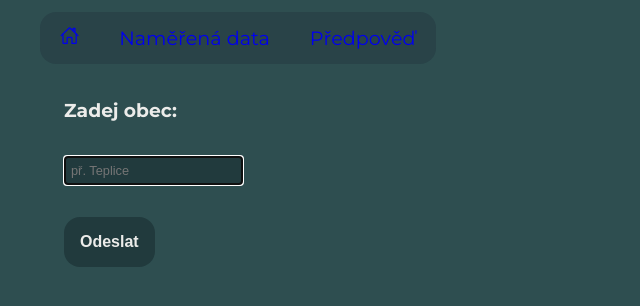
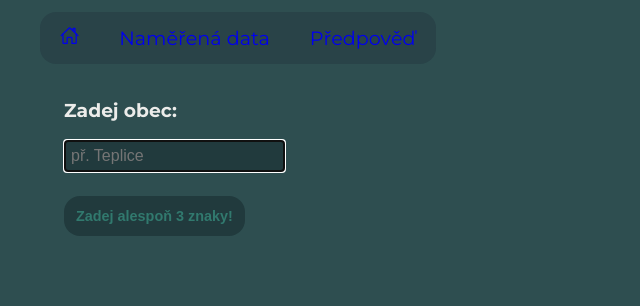
Before and after one commit to baraHer/CO2-measuring-unit, a React (Create React App) app in the folder co2-measuring-unit/: page /predpoved in a window 1280 px wide. Shown: the top 306 px of the page, without its empty margins (0-640 px from the left). Built offline with nearby package versions, Linux system fonts and the light colour scheme.

Commit message:
code fixes, api error catch and prevention

```diff
--- a/co2-measuring-unit/src/components/LocationForm.css
+++ b/co2-measuring-unit/src/components/LocationForm.css
@@ -2,7 +2,6 @@ form {
     margin: 80px 5%;
     display: flex;
     flex-direction: column;
-    gap: 16px;
 }
 
 form > * {
@@ -14,8 +13,12 @@ form > * {
     flex-direction: column;
 }
 
+input::placeholder{
+
+}
+
 input, .autofill-box > button {
-    font-size: 0.8rem;
+    font-size: 1rem;
     font-weight: normal;
     padding: 6px;
     border: 1px solid #ECECEA;
@@ -24,6 +27,19 @@ input, .autofill-box > button {
     color: #ECECEA;
 }
 
-.autofill-box > button:hover {
-    background-color: #2E4E50;
+.autofill-box > button:hover, .submit-btn:hover {
+    background-color: #234548;
 }
+
+.submit-btn {
+    margin-top: 24px;
+    padding: 12px;
+    border: 2px solid #ECECEA;
+    font-size: 0.9rem;
+}
+
+.submit-btn:disabled {
+    background-color: #213A3D;
+    color: #31796e;
+    border: #31796e;
+}
--- a/co2-measuring-unit/src/components/LocationForm.jsx
+++ b/co2-measuring-unit/src/components/LocationForm.jsx
@@ -17,20 +17,34 @@ const LocationForm = () => {
     const API_BASE_URL = 'http://api.weatherapi.com/v1'
     const API_KEY = '0e813ae11e09437e95934223250301'
 
+    useEffect(() => {
+        if (weatherData) {
+            console.log(weatherData);
+        }
+    }, [weatherData]);
+
     const getWeatherData = async (location) => {
-
+        try {
             const apiUrlWeather = `${API_BASE_URL}/forecast.json?key=${API_KEY}&q=id:${location.id}&lang=cs`
             const response = await fetch(apiUrlWeather)
             const data = await response.json()
 
-        console.log(data)
             setWeatherData(data)
+        }
+        catch (error) {
+            console.log(error)
+        }
     }
 
     const getLocation = async () => {
         const apiUrlLocation =`${API_BASE_URL}/search.json?key=${API_KEY}&q=${locationInput}&lang=cs`
+        try {
             const responseLocation = await fetch(apiUrlLocation)
             return await responseLocation.json()
+        }
+        catch (error) {
+            console.error(error)
+        }
     }
 
     const submit = async (event) => {
@@ -46,14 +60,13 @@ const LocationForm = () => {
     const handleLocationInputChange = async (event) => {
         const newLocation = event.target.value;
         setLocationInput(newLocation);
-        if (newLocation.length > 1) {
+        if (newLocation.length > 2) {
             const possibleLocations = await getLocation()
-            let suggestedCities = []
-            for (let i = 0; i < possibleLocations.length && i < 3; i++) {
-                suggestedCities.push(possibleLocations[i])
+            const suggestedCities = possibleLocations.slice(0, 3)
             setLocationAutofill(suggestedCities)
-                console.log(suggestedCities)
         }
+        else {
+            setLocationAutofill([])
         }
     }
 
@@ -71,12 +84,15 @@ const LocationForm = () => {
                 <div className='autofill-box'>
                     {
                         locationAutofill.map( (suggestedCity, index) => {
-                            const {name, region, country, id} = suggestedCity
+                            const {name, region, country} = suggestedCity
                             return <button type='button' onClick={ () => submitDirect(suggestedCity)} key={index}>{`${name}, ${region}, ${country}`}</button>
                         })
                     }
                 </div>
-                <button onClick={submit}>Odeslat</button>
+                <button className='submit-btn' onClick={submit} disabled={locationInput.length < 3}>
+                    {locationInput.length < 3 || 'Zobraz předpověď!'}
+                    {locationInput.length < 3 && 'Zadej alespoň 3 znaky!'}
+                </button>
             </form>
         </div>
     );
```
Lines whose indentation alone changed are shown as unchanged.
